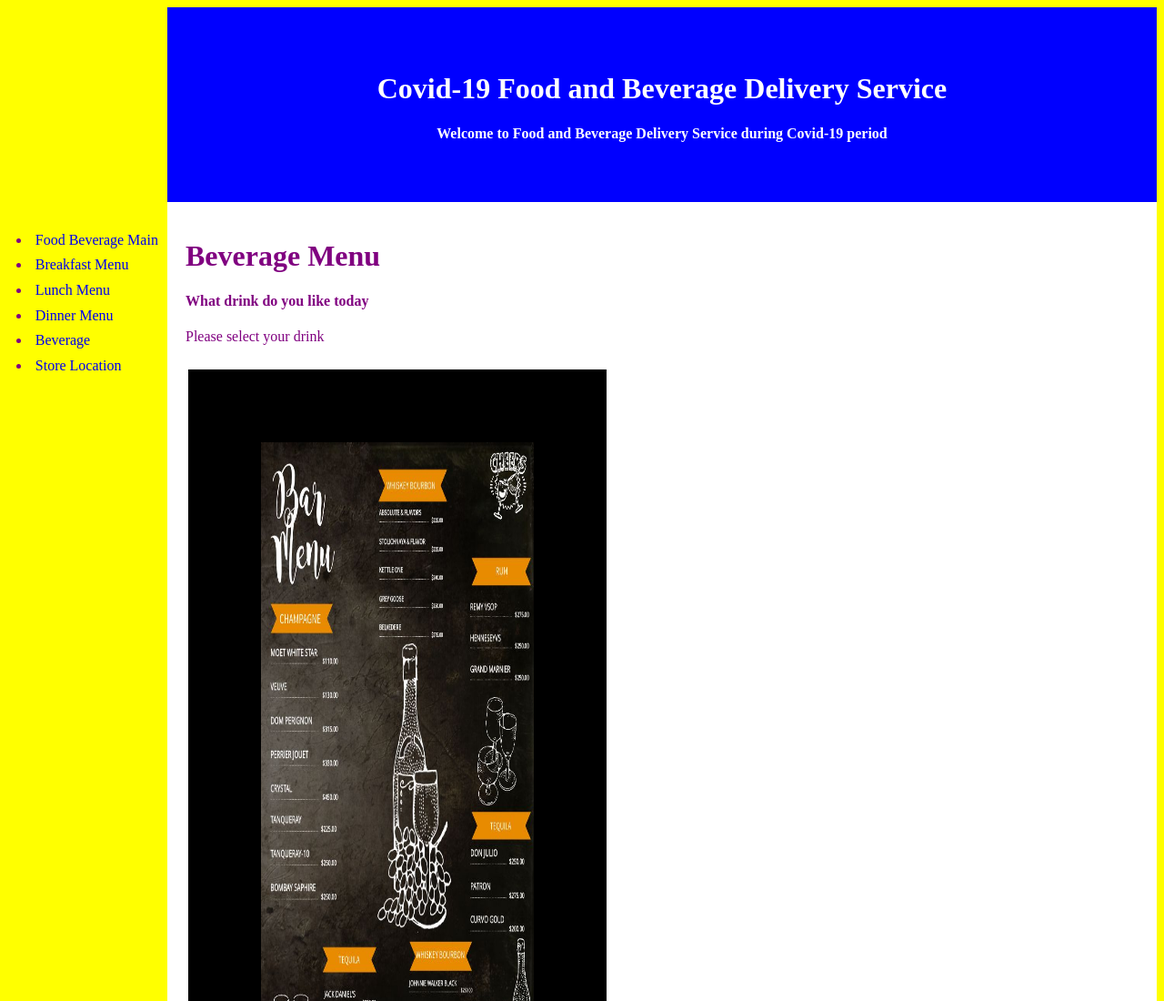
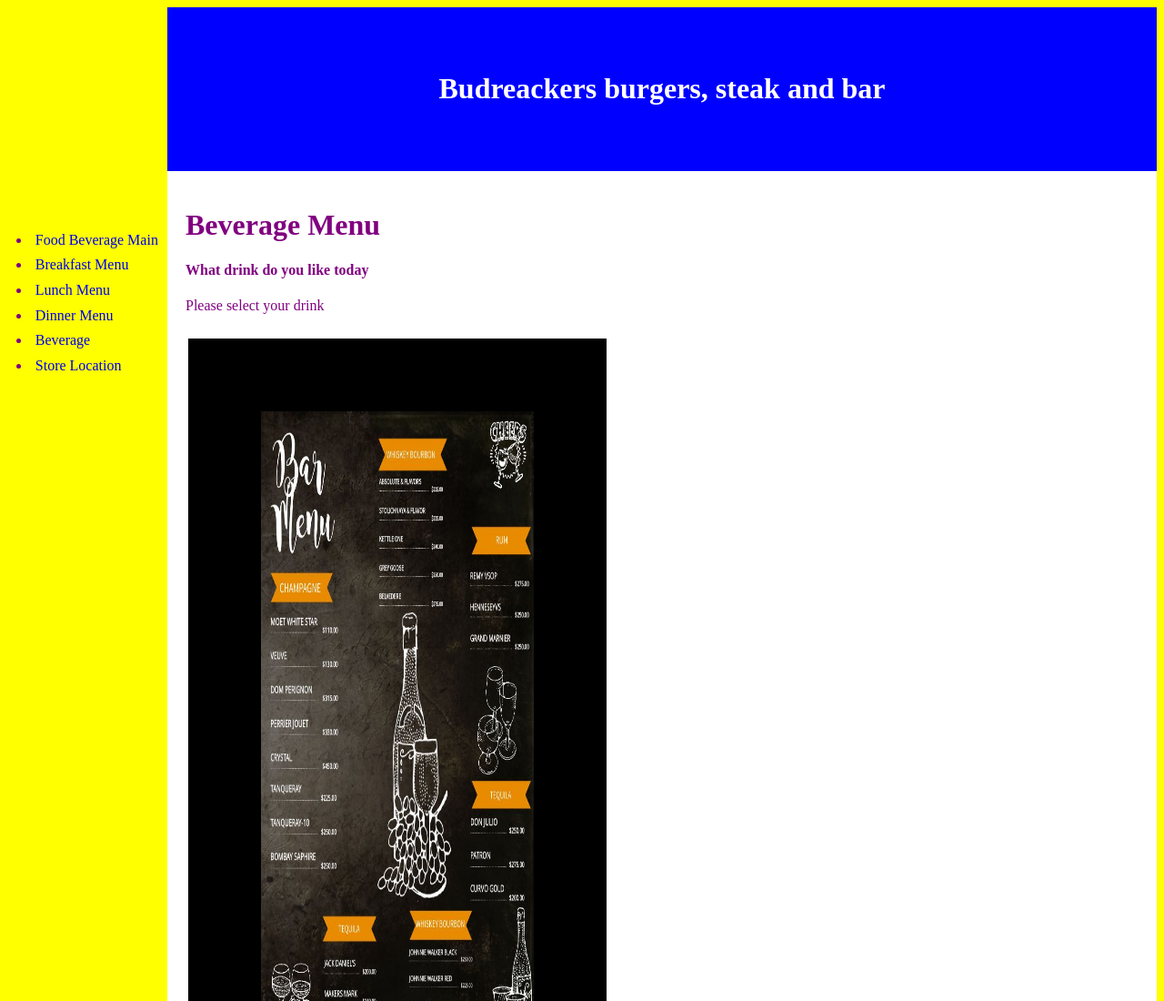
Before and after one commit to WVCS/index-1858784, a plain HTML site: page food/beverage.html in a window 1280 px wide. Shown: the top 1100 px of the page at 91% size. Drawn offline with Linux system fonts and the light colour scheme.

Commit message:
Update beverage.html

```diff
--- a/food/beverage.html
+++ b/food/beverage.html
@@ -7,8 +7,7 @@
 <!--Header-->
 
     <div class="header">
-      <h1> Covid-19 Food and Beverage Delivery Service </h1>
-	  <p> <b>Welcome to Food and Beverage Delivery Service during Covid-19 period </b> </p>
+      <h1> Budreackers burgers, steak and bar </h1>
 	</div>
 
 <!-- Navbar -->
```
